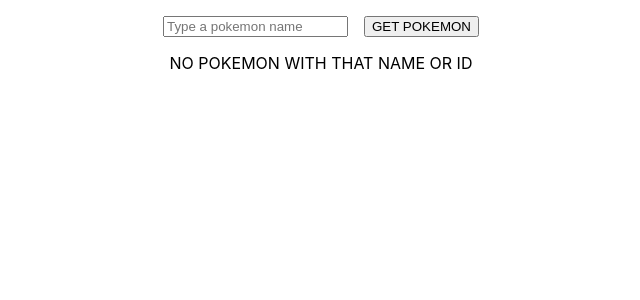
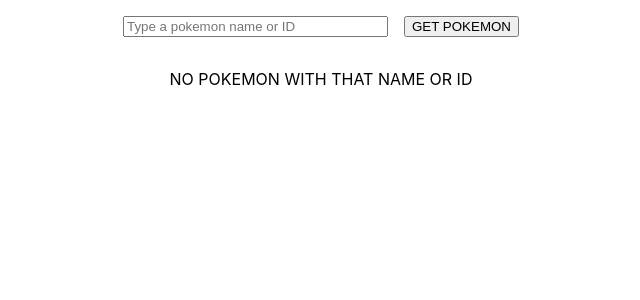
Before and after one commit to ferkanzai/react-pokemon, a React (Create React App) app: page / in a window 1280 px wide. Shown: the top 300 px of the page, without its empty margins (319-959 px from the left). Built offline with nearby package versions, Linux system fonts and the light colour scheme.

Commit message:
phase 2 finished

```diff
--- a/src/App.css
+++ b/src/App.css
@@ -14,11 +14,9 @@
   margin-left: 1rem;
 }
 
-.pokemon-text {
+.pokemon {
   display: flex;
-  align-items: center;
+  flex-wrap: wrap;
+  justify-content: flex-start;
+  margin: 1rem;
 }
-
-.pokemon-text > * {
-  margin: 0.2rem;
-}
--- a/src/App.js
+++ b/src/App.js
@@ -1,21 +1,30 @@
 import { useState } from 'react';
+
 import './App.css';
-import PokemonCard from './PokemonCard'
 
-const BASE_URL = 'https://pokeapi.co/api/v2/pokemon'
+import PokemonCard from './components/PokemonCard';
+
+const BASE_URL = 'https://pokeapi.co/api/v2/pokemon';
 
 function App() {
   const [inputText, setInputText] = useState('');
-  const [pokemon, setPokemon] = useState(null);
+  const [pokemonList, setPokemonList] = useState([]);
 
   const getPokemon = async (id) => {
     try {
-      const res = await fetch(`${BASE_URL}/${id}`)
-      const data = await res.json()
-      setPokemon(data)
+      const res = await fetch(`${BASE_URL}/${id}`);
+      const data = await res.json();
+      const pokemonDuplicated = pokemonList.filter((pokemon) => pokemon.id === data.id).length !== 0;
+      // console.log(pokemonDuplicated)
+      if(!pokemonDuplicated) {
+        setPokemonList((prevPokemonList) => [...prevPokemonList, data])
+        setInputText('')
+      } else {
+        alert('Pokemon already in list')
+      }
     } catch (err) {
-      setPokemon(null)
-      console.error(err)
+      alert('Incorrect pokemon name or ID');
+      console.error(err);
     }
   };
 
@@ -23,29 +32,40 @@
     setInputText(event.target.value);
   };
 
-  const handleKeyPress = (event) => {
+  const handleEnterKeyPress = (event) => {
     if (event.charCode === 13 && event.target.value) {
       handleGetPokemon();
     }
   };
 
   const handleGetPokemon = () => {
-    getPokemon(inputText)
+    if(inputText){
+      getPokemon(inputText);
+    }
   };
 
   return (
-    <div className="App">
-      <div className="input">
+    <div className='App'>
+      <div className='input'>
         <input
           type='text'
           value={inputText}
-          placeholder='Type a pokemon name'
+          placeholder='Type a pokemon name or ID'
           onChange={handleInputTextChange}
-          onKeyPress={handleKeyPress}
+          onKeyPress={handleEnterKeyPress}
+          size='30'
         />
-        <button className="button" onClick={handleGetPokemon}>GET POKEMON</button>
+        <button className='button' onClick={handleGetPokemon}>
+          GET POKEMON
+        </button>
       </div>
-      <div className="pokemon">{ pokemon ? <PokemonCard pokemon={pokemon} /> : 'NO POKEMON WITH THAT NAME OR ID'}</div>
+      <div className='pokemon'>
+        {!pokemonList.length
+          ? 'NO POKEMON WITH THAT NAME OR ID'
+          : pokemonList.map((pokemon) => {
+              return <PokemonCard pokemon={pokemon} key={pokemon.id} />;
+            })}
+      </div>
     </div>
   );
 }
--- a/src/PokemonCard.jsx
+++ /dev/null
@@ -1,19 +0,0 @@
-import { Fragment } from "react";
-
-const PokemonCard = (props) => {
-  const { pokemon } = props;
-
-  return (
-    <Fragment>
-      <div className="pokemon-text">
-        <p><b>{pokemon.name}</b></p>
-        <p>{pokemon.id}</p>
-      </div>
-      <div className="pokemon-img">
-        <img src={pokemon.sprites.front_default} alt={pokemon.name} />
-      </div>
-    </Fragment>
-  )
-}
-
-export default PokemonCard
--- /dev/null
+++ b/src/components/PokemonCard/index.jsx
@@ -0,0 +1,21 @@
+import './styles.css'
+
+const PokemonCard = (props) => {
+  const { pokemon } = props;
+
+  return (
+    <div className='pokemon-card'>
+      <div className='pokemon-text'>
+        <p className='pokemon-name'>
+          <b>{pokemon.name}</b>
+        </p>
+        <p>{pokemon.id}</p>
+      </div>
+      <div className='pokemon-img'>
+        <img src={pokemon.sprites.front_default} alt={pokemon.name} />
+      </div>
+    </div>
+  );
+};
+
+export default PokemonCard;
--- /dev/null
+++ b/src/components/PokemonCard/styles.css
@@ -0,0 +1,19 @@
+.pokemon-name {
+  text-transform: capitalize;
+}
+
+.pokemon-card {
+  border: 1px solid black;
+  padding: 1rem;
+  margin: 0.5rem;
+  border-radius: 1rem;
+}
+
+.pokemon-text {
+  display: flex;
+  align-items: center;
+}
+
+.pokemon-text > * {
+  margin: 0.2rem;
+}
```
